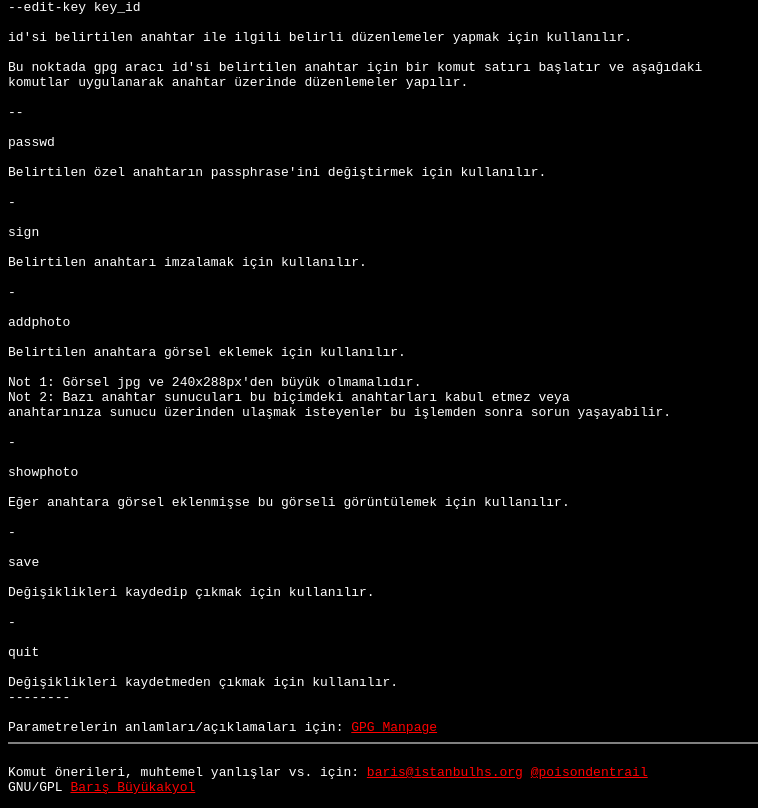
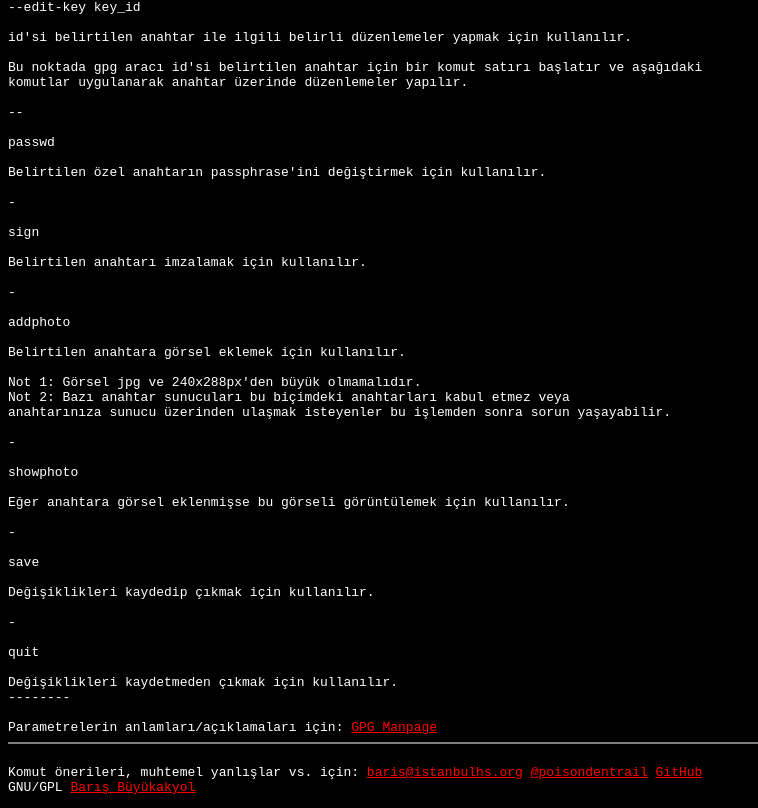
Before and after one commit to barisbuyukakyol/GPGCheatSheet, a plain HTML site: page index.html in a window 1280 px wide. Shown: the part 1978-2786 px from the top of the page, without its empty margins (0-758 px from the left). Drawn offline with Linux system fonts and the light colour scheme.

Commit message:
github adresi eklendi

```diff
--- a/index.html
+++ b/index.html
@@ -186,7 +186,7 @@ Değişiklikleri kaydetmeden çıkmak için kullanılır.
 
 Parametrelerin anlamları/açıklamaları için: <a href="https://www.gnupg.org/documentation/manpage.html" target=_blank >GPG Manpage</a>
 <hr noshade="noshade">
-Komut önerileri, muhtemel yanlışlar vs. için: <a href="mailto:baris@istanbulhs.org?Subject=GPGCheatSheet">baris@istanbulhs.org</a> <a href="https://twitter.com/poisondentrail" target=_blank >@poisondentrail</a>
+Komut önerileri, muhtemel yanlışlar vs. için: <a href="mailto:baris@istanbulhs.org?Subject=GPGCheatSheet">baris@istanbulhs.org</a> <a href="https://twitter.com/poisondentrail" target=_blank >@poisondentrail</a> <a href="https://github.com/barisb/GPGCheatSheet">GitHub</a>
 GNU/GPL <a href="http://usrb.in">Barış Büyükakyol</a>
 </pre>
 </body></html>
```
